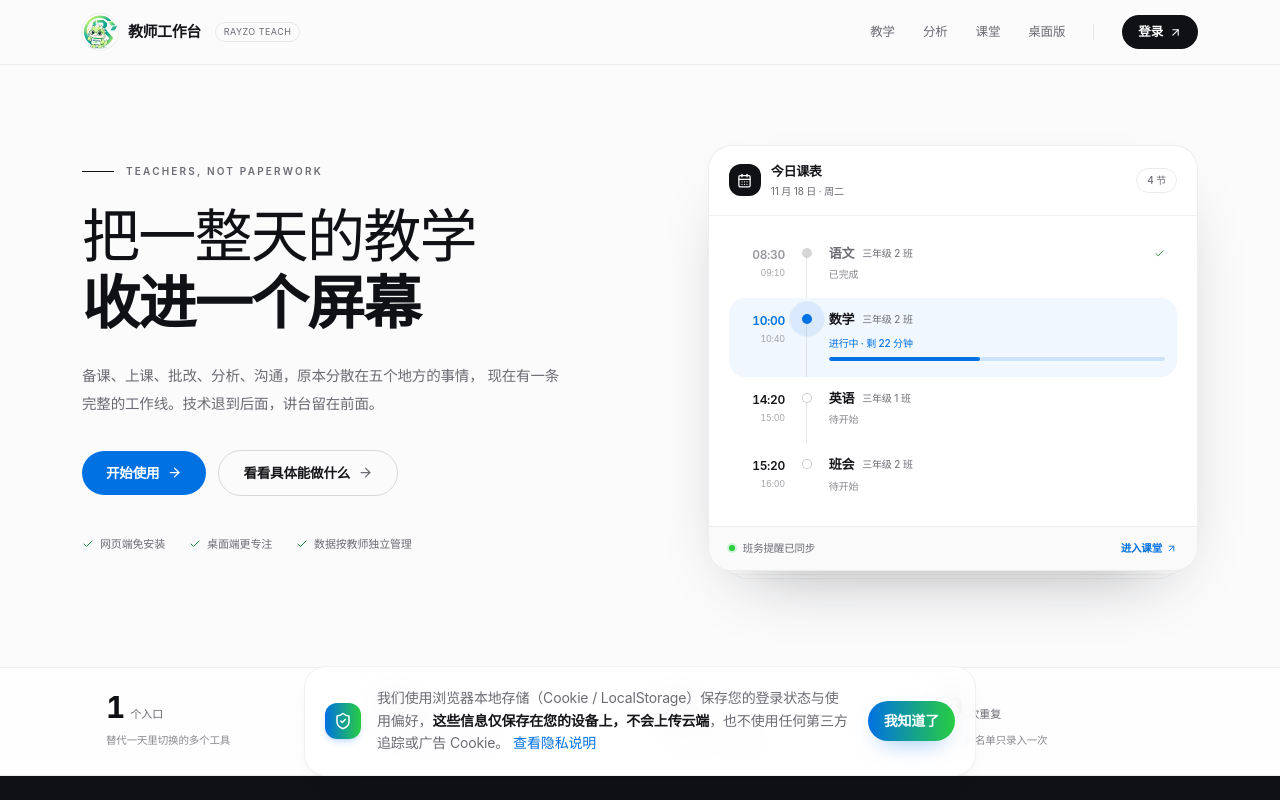
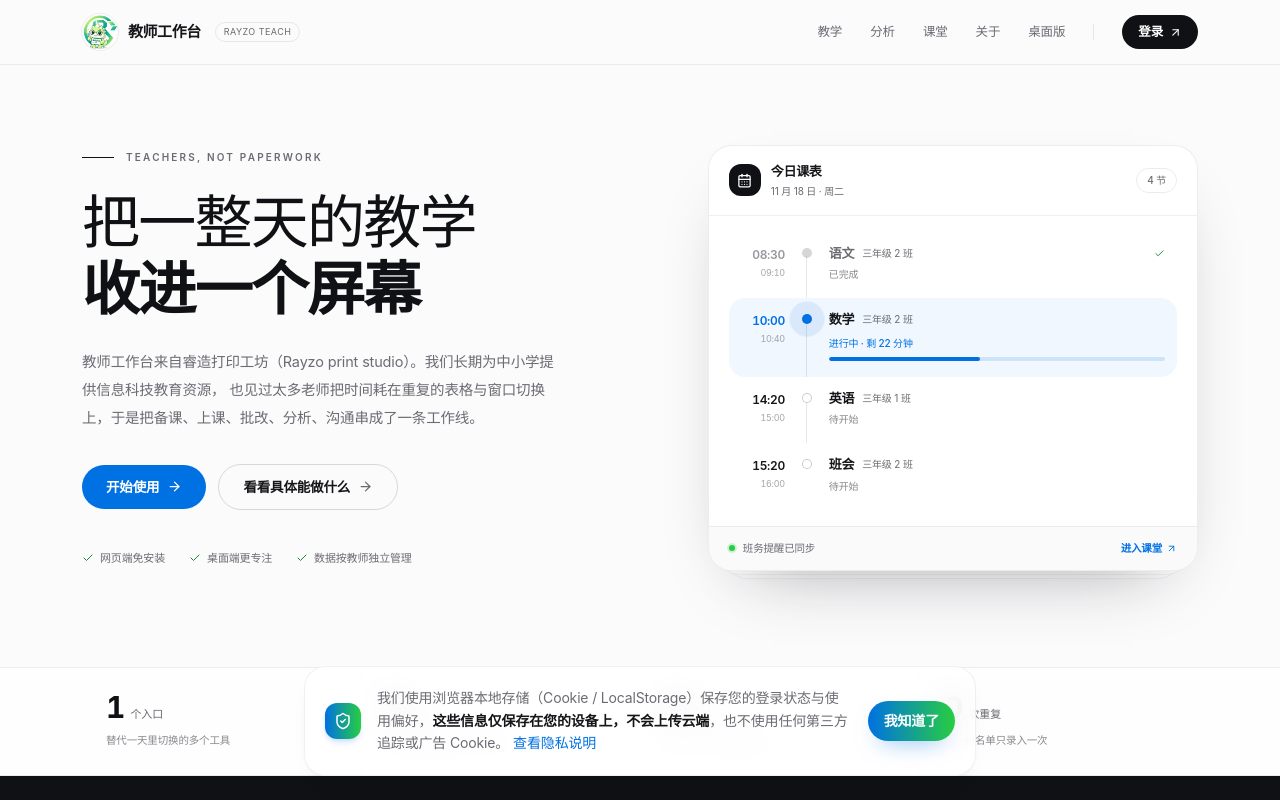
Before and after one commit to CRAI123/pocktp, a React (Vite) app in the folder client/: page / in a window 1280 px wide. Shown: the top 800 px of the page. Built offline with nearby package versions, Linux system fonts and the light colour scheme.

Commit message:
feat(landing): add about nav link and update page content
add "关于" navigation link, update landing page description and footer info

```diff
--- a/client/src/pages/Landing.jsx
+++ b/client/src/pages/Landing.jsx
@@ -11,6 +11,7 @@ const NAV = [
   { label: '教学', href: '#teach' },
   { label: '分析', href: '#analyze' },
   { label: '课堂', href: '#classroom' },
+  { label: '关于', href: '#about' },
   { label: '桌面版', to: '/download' },
 ];
 
@@ -217,8 +218,8 @@ export default function Landing() {
               </h1>
 
               <p className="mt-6 max-w-[30rem] text-[13.5px] leading-7 text-ink-secondary sm:text-[14.5px]">
-                备课、上课、批改、分析、沟通，原本分散在五个地方的事情，
-                现在有一条完整的工作线。技术退到后面，讲台留在前面。
+                教师工作台来自睿造打印工坊（Rayzo print studio）。我们长期为中小学提供信息科技教育资源，
+                也见过太多老师把时间耗在重复的表格与窗口切换上，于是把备课、上课、批改、分析、沟通串成了一条工作线。
               </p>
 
               <div className="mt-8 flex flex-col gap-3 sm:flex-row sm:items-center">
@@ -464,7 +465,8 @@ export default function Landing() {
                 把更多时间<br />留给课堂与学生
               </h2>
               <p className="mt-4 max-w-md text-[12.5px] leading-7 text-ink-secondary">
-                教师工作台不追求功能最多，只想把每天真正要做的事，做得更顺一点。
+                教师工作台由睿造打印工坊出品。我们是一支来自湖南长沙的学生创客团队，
+                长期为中小学做信息科技教育资源，也想把同样的耐心用在老师每天的事情上。
               </p>
             </div>
             <div className="flex flex-col gap-3 sm:flex-row lg:flex-col lg:items-end">
@@ -483,10 +485,12 @@ export default function Landing() {
               <span className="font-semibold text-ink">教师工作台</span>
               <span>· 连接创意与未来教育</span>
             </div>
-            <div className="flex items-center gap-5">
+            <div className="flex flex-wrap items-center gap-x-5 gap-y-2">
               <Link to="/download" className="transition hover:text-ink">桌面版</Link>
               <Link to="/redeem" className="transition hover:text-ink">激活码兑换</Link>
-              <span>© 2026 Rayzo Teach</span>
+              <a href="mailto:studio@post.rayzo.cn" className="transition hover:text-ink">studio@post.rayzo.cn</a>
+              <span>湖南 · 长沙 · 学生创客团队</span>
+              <span>© 2026 睿造打印工坊</span>
             </div>
           </div>
         </div>
```
